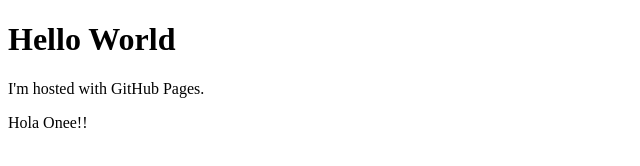
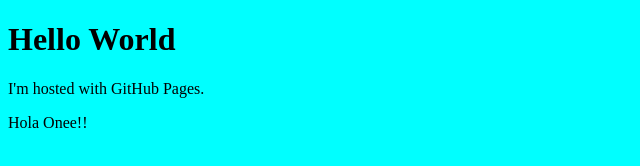
Before and after one commit to antonio-wata/presentation-page, a plain HTML site: page index.html in a window 1280 px wide. Shown: the whole page, without its empty margins (0-640 px from the left). Drawn offline with Linux system fonts and the light colour scheme.

Commit message:
prueba de estilo

```diff
--- a/index.html
+++ b/index.html
@@ -1,6 +1,8 @@
-
 <!DOCTYPE html>
 <html>
+  <head>
+    <link rel="stylesheet" href="stylesheet/style.css">
+  </head>
   <body>
     <h1>Hello World</h1>
     <p>I'm hosted with GitHub Pages.</p>
--- /dev/null
+++ b/stylesheet/style.css
@@ -0,0 +1,3 @@
+body{
+    background-color: aqua;
+}
```
